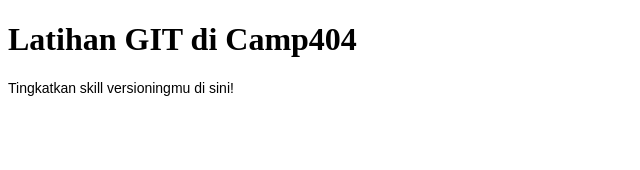
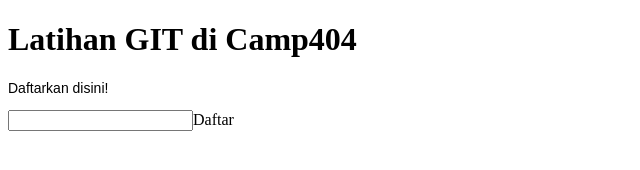
Before and after one commit to kiena-dev/latihanGIT, a plain HTML site: page index.html in a window 1280 px wide. Shown: the whole page, without its empty margins (0-640 px from the left). Drawn offline with Linux system fonts and the light colour scheme.

Commit message:
mengubah index.html dari Github

```diff
--- a/index.html
+++ b/index.html
@@ -10,6 +10,7 @@
 </head>
 <body>
     <h1>Latihan GIT di Camp404</h1>
-    <p>Tingkatkan skill versioningmu di sini!</p>
+    <p>Daftarkan disini!</p>
+    <input type "button">Daftar</input>
 </body>
 </html>
```
